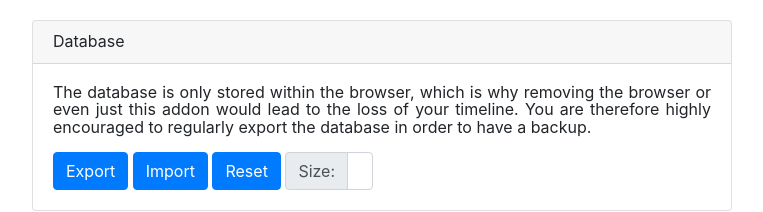
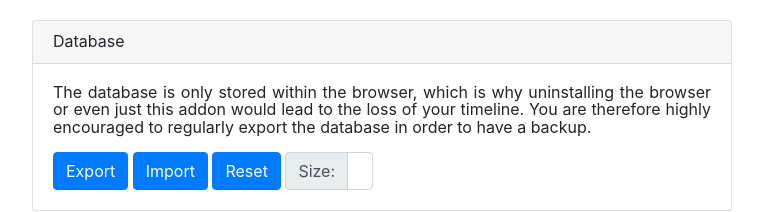
Before and after one commit to sniklaus/youtube-watchmarker, a browser extension: page content/index.html in a window 1280 px wide. Shown: the top 212 px of the page, without its empty margins (258-1021 px from the left). Drawn offline with nearby package versions, Linux system fonts and the light colour scheme.

Commit message:
no message

```diff
--- a/content/index.html
+++ b/content/index.html
@@ -26,7 +26,7 @@
 			</div>
 
 			<div class="card-body">
-				<p style="text-align:justify;">The database is only stored within the browser, which is why removing the browser or even just this addon would lead to the loss of your timeline. You are therefore highly encouraged to regularly export the database in order to have a backup.</p>
+				<p style="text-align:justify;">The database is only stored within the browser, which is why uninstalling the browser or even just this addon would lead to the loss of your timeline. You are therefore highly encouraged to regularly export the database in order to have a backup.</p>
 
 				<button class="btn btn-primary" id="idDatabase_Export">Export</button>
 
```
